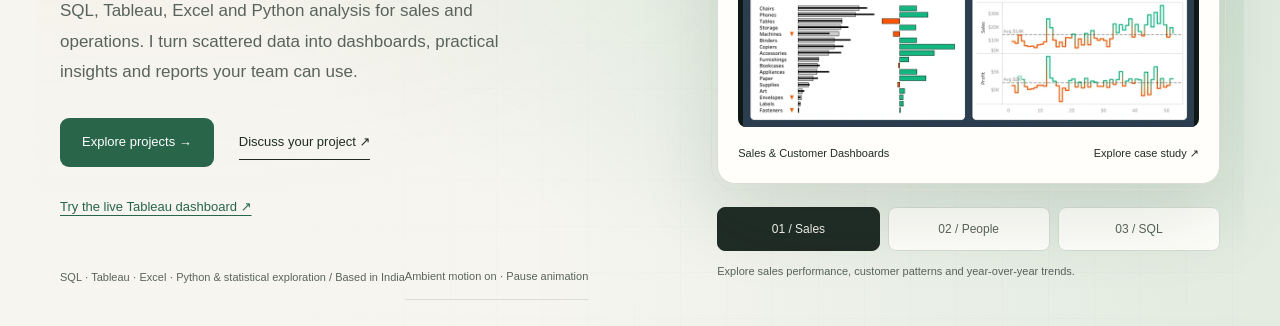
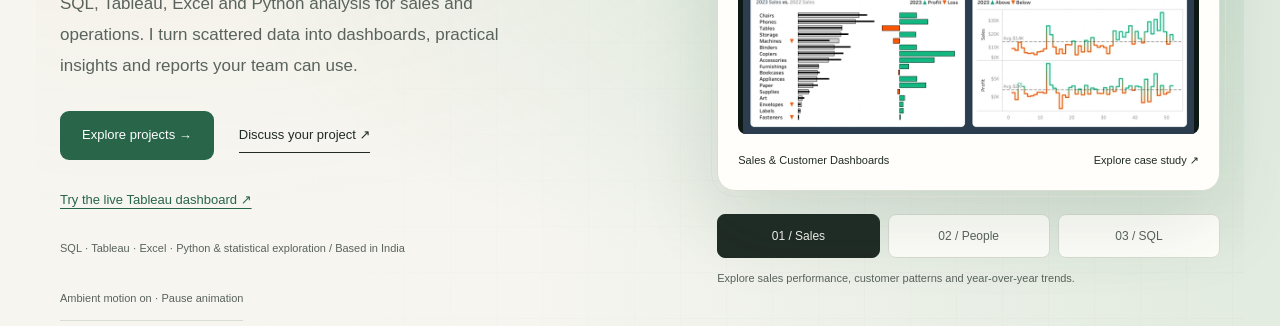
Before and after one commit to sharankumarsrathod12345/sharankumarsrathod12345.github.io, a plain HTML site: page index.html in a window 1280 px wide. Shown: the part 474-800 px from the top of the page. Drawn offline with Linux system fonts and the light colour scheme.

Commit message:
Give motion control its own readable line

```diff
--- a/assets/experience.css
+++ b/assets/experience.css
@@ -61,3 +61,5 @@ body[data-motion=off] .reveal-ready{opacity:1;transform:none}
 @media(max-width:760px){.hero{min-height:0;gap:26px}.hero:before,.hero:after{inset:10px -12px 20px}.hero-art{padding:10px 4px 0}.hero-preview{padding:15px}.hero-preview img{height:auto;aspect-ratio:16/10}.studio-caption{font-size:9px;letter-spacing:1px}.showcase-controls{margin-top:20px}.project{padding:12px}.service{padding:24px}.stack{padding:18px 10px}.stack span{text-align:left}.hero h1{font-size:clamp(42px,10vw,64px)}}
 @media(prefers-reduced-motion:reduce){.hero:after{animation:none}.project .sql-cover-card:hover img{transform:none}}
 @media print{.hero:after,.hero:before,.motion-toggle,.showcase-controls,.studio-caption{display:none}.hero h1 em{background:none;color:inherit}}
+
+.motion-toggle{display:block;width:fit-content;margin-top:18px}
```
